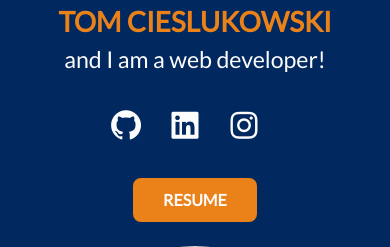
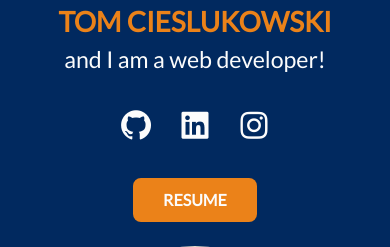
Before and after one commit to ciesluk/Tom-Cieslukowski-Portfolio-2022, a PHP site: page / in a window 390 px wide. Shown: the part 181-428 px from the top of the page. Run offline with PHP 8.4, Linux system fonts and the light colour scheme.

Commit message:
Changes to icons

```diff
--- a/css/main.css
+++ b/css/main.css
@@ -304,4 +304,7 @@ section{
         padding-bottom: 20px;
     }
 
+    .social-icons-intro{
+        padding-left: 20px;
+    }
 }
--- a/index.html
+++ b/index.html
@@ -35,7 +35,7 @@
       <h3 id="introOne">Hi, my name is </h3>
       <h1 id="introName">Tom Cieslukowski</h1>
       <h3 id="introThird">and I am a web developer!</h3>
-      <div>
+      <div class="social-icons-intro">
         <a href="https://github.com/ciesluk"><i class='bx bxl-github bx-md' id="socialMediaLogos"></i></a>
         <a href="https://www.linkedin.com/in/tomcieslukowski"><i class='bx bxl-linkedin-square bx-md' id="socialMediaLogos"></i></a>
         <a href="https://www.instagram.com/ciesluk_codes/"><i class='bx bxl-instagram bx-md' id="socialMediaLogos"></i></a>
```
